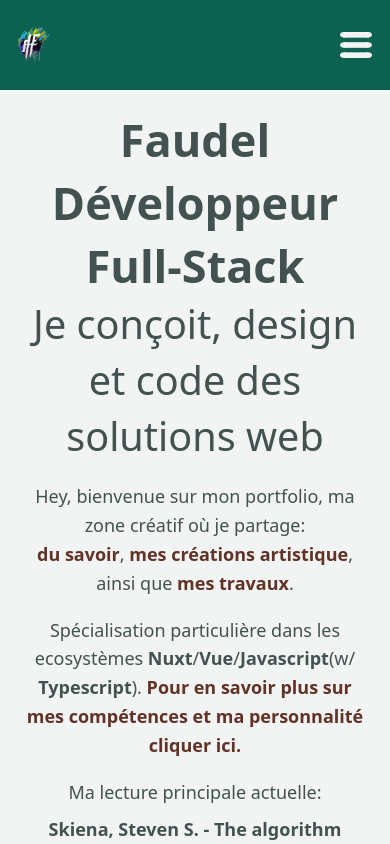
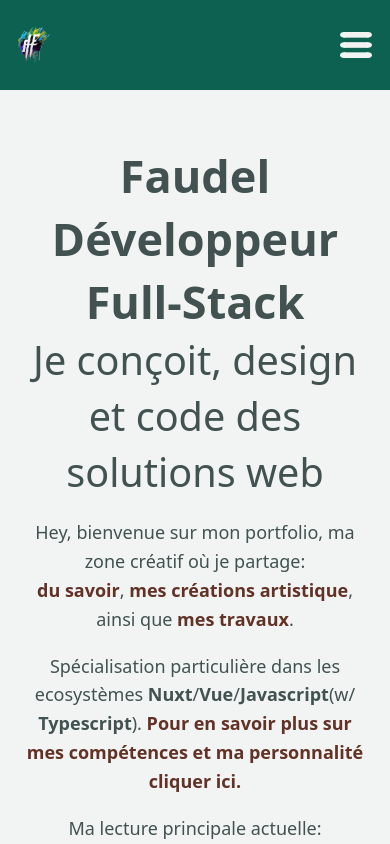
Before and after one commit to Faudelhadroug/portfolio-2024, a Vue app in the folder client/: page / in a window 390 px wide. Shown: the top 844 px of the page. Built offline with nearby package versions, Linux system fonts and the light colour scheme; what @formkit/vue would draw is missing.

Commit message:
style: modification container padding css

```diff
--- a/client/src/assets/css/tailwind-shortcut.css
+++ b/client/src/assets/css/tailwind-shortcut.css
@@ -7,7 +7,7 @@
   }
 
   .container-padding {
-    @apply px-[0.5rem] pt-[6rem] py-[4rem] md:px-[1rem] md:pt-[8rem] md:py-[6rem] 2xl:px-[2rem] 2xl:pt-[10rem] 2xl:py-[8rem];
+    @apply px-[0.5rem] pt-[8rem] py-[4rem] md:px-[1rem] md:pt-[8rem] 2xl:px-[2rem] 2xl:pt-[10rem];
   }
 
   .container-stretch {
```
